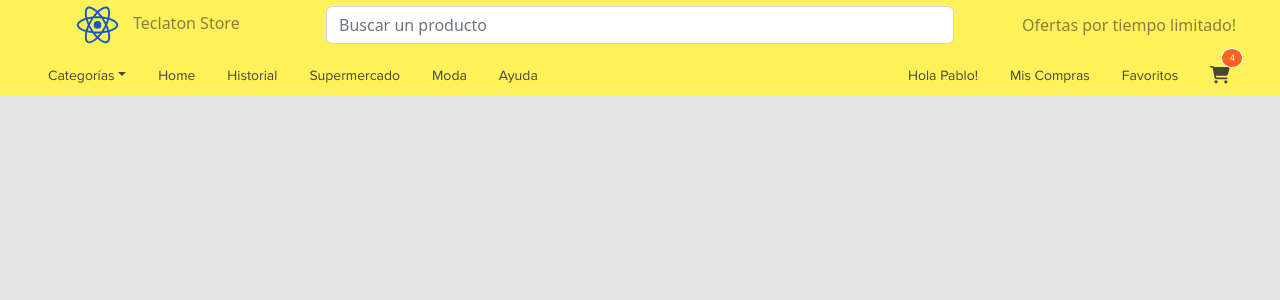
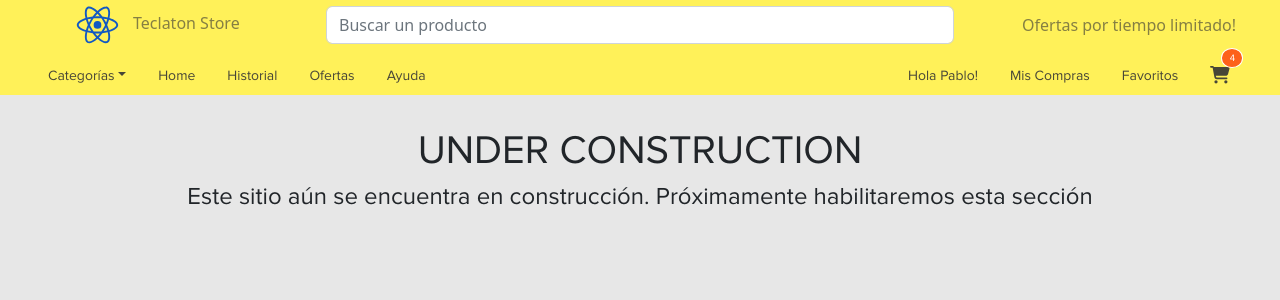
Before and after one commit to pamarilla87/teclatonapp, a React (Create React App) app: page /cart in a window 1280 px wide. Shown: the top 300 px of the page. Built offline with nearby package versions, Linux system fonts and the light colour scheme.

Commit message:
products added, under construction

```diff
--- a/src/components/Main/Main.js
+++ b/src/components/Main/Main.js
@@ -1,7 +1,7 @@
 import React from 'react'
 import ItemListContainer from '../ItemListContainer/ItemListContainer'
 import ItemDetailContainer from '../ItemDetailContainer/ItemDetailContainer'
-import Help from '../Help/Help'
+import UnderConstruction from '../UnderConstruction/UnderConstruction'
 import {Route, Routes} from "react-router-dom"
 import "./Main.css"
 
@@ -11,8 +11,13 @@ const Main = () => {
         <Routes>
             <Route path='/' element={<ItemListContainer />} />
             <Route path='/teclatonapp' element={<ItemListContainer />} />
+            <Route path='/history' element={<UnderConstruction />} />
+            <Route path='/offers' element={<UnderConstruction />} />
+            <Route path='/my-purchases' element={<UnderConstruction />} />
+            <Route path='/favs' element={<UnderConstruction />} />
+            <Route path='/cart' element={<UnderConstruction />} />
             <Route path='/products' element={<ItemListContainer />} />
-            <Route path='/help' element={<Help />} />
+            <Route path='/help' element={<UnderConstruction />} />
             <Route path='/categories/:catId' element={<ItemListContainer />} />
             <Route path='/items/:itemId' element={<ItemDetailContainer />} />
         </Routes>
--- a/src/components/Navbar/NavBar.js
+++ b/src/components/Navbar/NavBar.js
@@ -24,8 +24,7 @@ const NavBar = (props) => {
                                 </NavDropdown>
                                 <Nav.Link as={Link} to="/products">Home</Nav.Link>
                                 <Nav.Link as={Link} to="/history">Historial</Nav.Link>
-                                <Nav.Link as={Link} to="/supermarket">Supermercado</Nav.Link>
-                                <Nav.Link as={Link} to="/fashion">Moda</Nav.Link>
+                                <Nav.Link as={Link} to="/offers">Ofertas</Nav.Link>
                                 <Nav.Link as={Link} to="/help">Ayuda</Nav.Link>
                             </Nav>
                         </Col>
--- /dev/null
+++ b/src/components/UnderConstruction/UnderConstruction.css
@@ -0,0 +1,15 @@
+@font-face {
+    font-family: pros-nova;
+    src: url(../../fonts/Proxima-Nova.otf);
+}
+
+main {
+    display: flex !important;
+    justify-content: center;
+}
+
+.ucCard {
+    margin-top: 2rem;
+    text-align: center;
+    font-family: pros-nova;
+}
--- /dev/null
+++ b/src/components/UnderConstruction/UnderConstruction.js
@@ -0,0 +1,14 @@
+import React from 'react'
+import './UnderConstruction.css'
+
+const UnderConstruction = () => {
+    return (
+        <div className="ucCard">
+            <h1>UNDER CONSTRUCTION</h1>
+            <h4>Este sitio aún se encuentra en construcción. Próximamente habilitaremos esta sección</h4>
+        </div>
+
+    )
+}
+
+export default UnderConstruction
--- a/src/components/Utils/ProductList.json
+++ b/src/components/Utils/ProductList.json
@@ -6,6 +6,15 @@
     {"id": "5", "description" : "Disco Solido SSD M.2 Team 4TB Cardea Zero Z340 3400MB/s NVMe PCI-E x4", "categories": "storage", "price":"79.750", "stock":"10", "img":"https://d3vj05pclgk6ib.cloudfront.net/products/id-5-general-1.jpg"},
     {"id": "6", "description" : "Disco Solido SSD M2 WD 2TB Black SN850X 7300MB/s NVMe PCIe Gen4 x4", "categories": "storage", "price":"73.500", "stock":"20", "img":"https://d3vj05pclgk6ib.cloudfront.net/products/id-6-general-1.jpg"},
     {"id": "7", "description" : "Disco Solido SSD M.2 Team 2TB T-Create Classic 5000MB/s NVMe PCI-E Gen4", "categories": "storage", "price":"72.999", "stock":"15", "img":"https://d3vj05pclgk6ib.cloudfront.net/products/id-7-general-1.jpg"},
-    {"id": "8", "description" : "Disco Solido SSD M.2 WD 1TB Green SN350 3200MB/s NVMe PCI-E Gen3 x4", "categories": "storage", "price":"19.690", "stock":"20", "img":"https://d3vj05pclgk6ib.cloudfront.net/products/id-8-general-1.jpg"}
+    {"id": "8", "description" : "Disco Solido SSD M.2 WD 1TB Green SN350 3200MB/s NVMe PCI-E Gen3 x4", "categories": "storage", "price":"19.690", "stock":"20", "img":"https://d3vj05pclgk6ib.cloudfront.net/products/id-8-general-1.jpg"},
+    {"id": "9", "description" : "Procesador Intel Core i5 11400F S1200 11th Gen Rocket Lake", "categories": "cpu", "price":"35.050", "stock":"20", "img":"https://d3vj05pclgk6ib.cloudfront.net/products/id-9-general-1.jpg"},
+    {"id": "10", "description" : "Procesador Intel Core i3 12100 12th Gen S1700", "categories": "cpu", "price":"34.650", "stock":"20", "img":"https://d3vj05pclgk6ib.cloudfront.net/products/id-10-general-1.jpg"},
+    {"id": "11", "description" : "Procesador Intel Core i7 10700KF 5.1GHz Turbo 1200 Comet Lake", "categories": "cpu", "price":"67.100", "stock":"20", "img":"https://d3vj05pclgk6ib.cloudfront.net/products/id-11-general-1.jpg"},
+    {"id": "12", "description" : "Procesador Intel Core i7 10700 4.8GHz Turbo Socket 1200 Comet Lake", "categories": "cpu", "price":"72.050", "stock":"20", "img":"https://d3vj05pclgk6ib.cloudfront.net/products/id-12-general-1.jpg"},
+    {"id": "13", "description" : "Procesador Intel Core i9-11900K 5.3GHz Turbo Socket 1200", "categories": "cpu", "price":"105.420", "stock":"20", "img":"https://d3vj05pclgk6ib.cloudfront.net/products/id-13-general-1.jpg"},
+    {"id": "14", "description" : "Mother Gigabyte B560M AORUS ELITE S1200", "categories": "motherboards", "price":"34.200", "stock":"20", "img":"https://d3vj05pclgk6ib.cloudfront.net/products/id-14-general-1.jpg"},
+    {"id": "15", "description" : "Mother ASUS PRIME Z690-P WIFI S1700", "categories": "motherboards", "price":"59.700", "stock":"20", "img":"https://d3vj05pclgk6ib.cloudfront.net/products/id-15-general-1.jpg"},
+    {"id": "16", "description" : "Mother ASUS ROG MAXIMUS XIII EXTREME Z590 EATX", "categories": "motherboards", "price":"160.400", "stock":"20", "img":"https://d3vj05pclgk6ib.cloudfront.net/products/id-16-general-1.jpg"},
+    {"id": "17", "description" : "Mother ASUS ROG MAXIMUS XIII EXTREME GLACIAL", "categories": "motherboards", "price":"298.750", "stock":"20", "img":"https://d3vj05pclgk6ib.cloudfront.net/products/id-17-general-1.jpg"}
 
 ]
```
